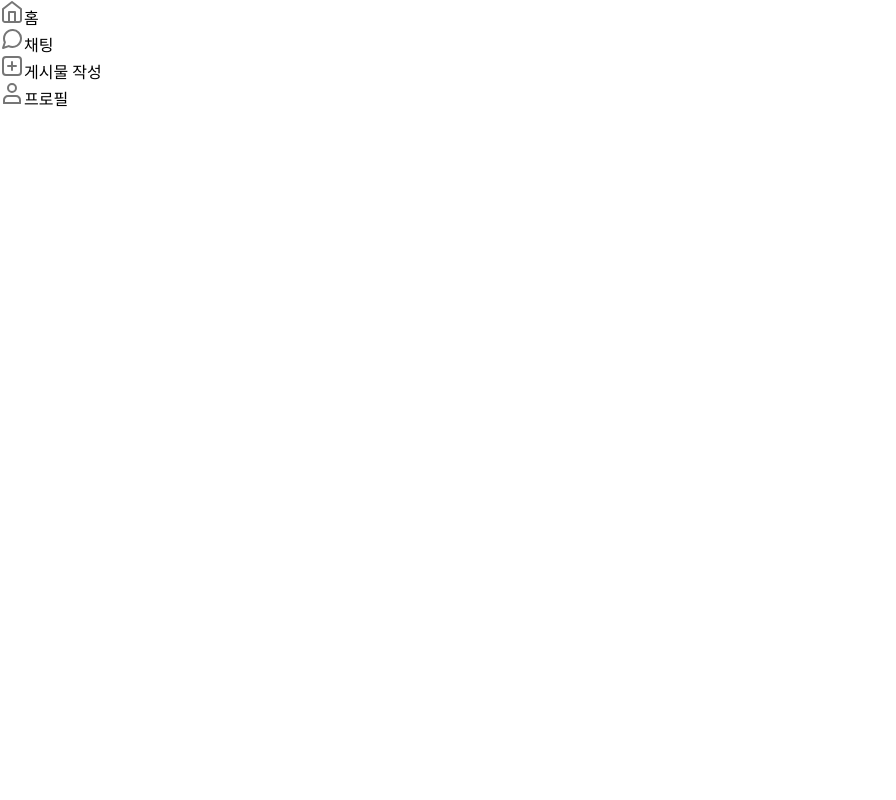
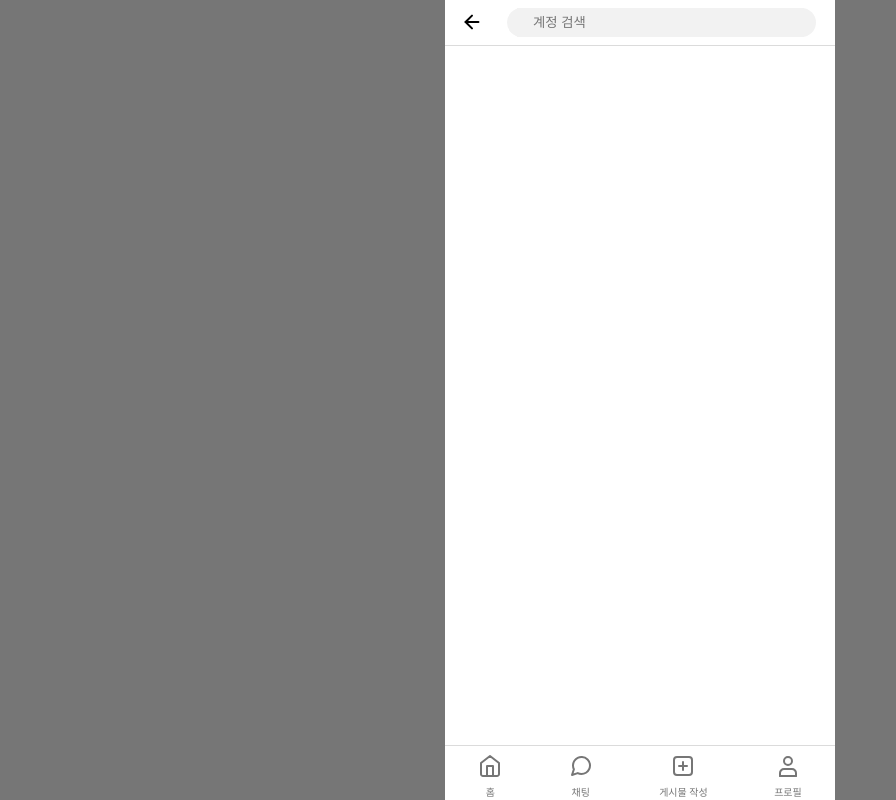
Before and after one commit to gureumwoon/Frontro_Project, a plain HTML site: page search_1.html in a window 1280 px wide. Shown: the whole page, without its empty margins (0-896 px from the left). Drawn offline with Linux system fonts and the light colour scheme.

Commit message:
💄 search css 추가

```diff
--- a/search_1.html
+++ b/search_1.html
@@ -13,11 +13,17 @@
 <article class="container">
     <header class="header">
         <h1 class="sr-only">감귤마켓 홈</h1>
-
+        <div class="box-search">
+            <a href="home.html"><img src="/src/svg/icon-arrow-left.svg"></a>
+            <form action="" class="form-search">
+                <input type="search" placeholder="계정 검색" class="inp-search">
+            </form>
+        </div>
     </header>
     <main class="main">
-        <div class="main-icon">
-        </div>
+            <section class="user-list">
+              <h2 class="sr-only">검색 유저 목록</h2>
+            </section>
     </main>
     <footer class="footer">
         <ul class="icon-item-list">
--- a/style/search_1.css
+++ b/style/search_1.css
@@ -0,0 +1,75 @@
+.html {
+    font-size: 62.5%;
+}
+
+.body {
+    position: relative;
+    background-color: #767676;
+
+}
+.container {
+    width: 39em;
+    height: 100vh;
+    background-color: white;
+    margin: 0 auto;
+    display: flex;
+    flex-direction: column;
+    /* justify-content: center; */
+    /* align-items: center; */
+}
+
+.header {
+    height: 5.2rem;
+    position: relative;
+    border-bottom: 1px solid #dbdbdb;
+}
+
+.header .box-search {
+    padding: 8px 19px 8px 16px;
+    display: flex;
+    justify-content: space-between;
+    align-items: center;
+    max-width: 390px;
+    /* width: 100%; */
+}
+
+.form-search {
+    width: 31.6rem;
+    background: #F2F2F2;
+    border-radius: 32px;
+    padding-left: 1rem;
+    margin-left: 2.4rem;
+}
+
+.inp-search {
+    width: 96%;
+    padding-top: 0.7rem;
+    background: #f2f2f2;
+    padding-left: 1.6rem;
+    padding-bottom: 0.7rem;
+}
+
+.main {
+    height: 100%;
+}
+
+.footer {
+    height: 6em;
+    border-top: 1px solid #dbdbdb;
+}
+
+.footer .icon-item-list {
+    display: flex;
+    margin-top: 0.8rem;
+    justify-content: space-around;
+}
+
+.item-footer {
+    display: flex;
+    flex-direction: column;
+    font-size: 10px;
+    line-height: 14px;
+    color: #767676;
+    gap: 4px;
+    text-align: center;
+}
```
